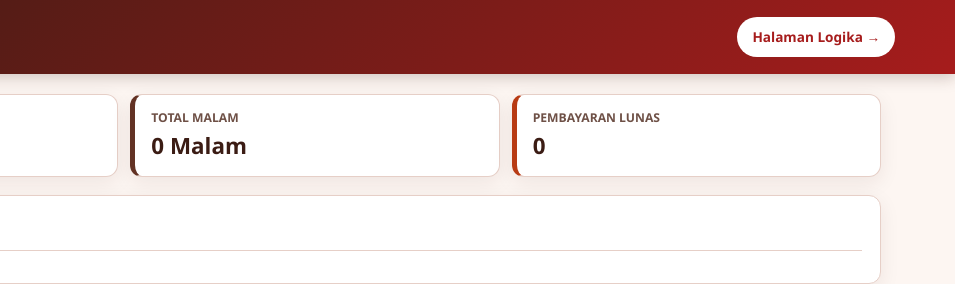
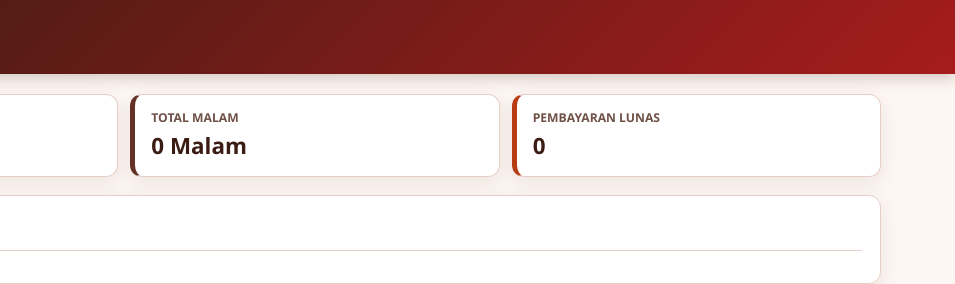
Before and after one commit to chris06373/reservasihotel, a plain HTML site: page index.html in a window 1280 px wide. Shown: the top 284 px of the page, 325-1280 px from the left. Drawn offline with Linux system fonts and the light colour scheme.

Commit message:
Remove logic link from index.html
Removed the logic link from the header section.

```diff
--- a/index.html
+++ b/index.html
@@ -249,8 +249,6 @@
           <div class="brand-sub">Halaman Tampilan • <strong>CJ Tech</strong></div>
         </div>
       </div>
-
-      <a href="logika.html" class="logic-link">Halaman Logika →</a>
     </div>
   </header>
 
```
